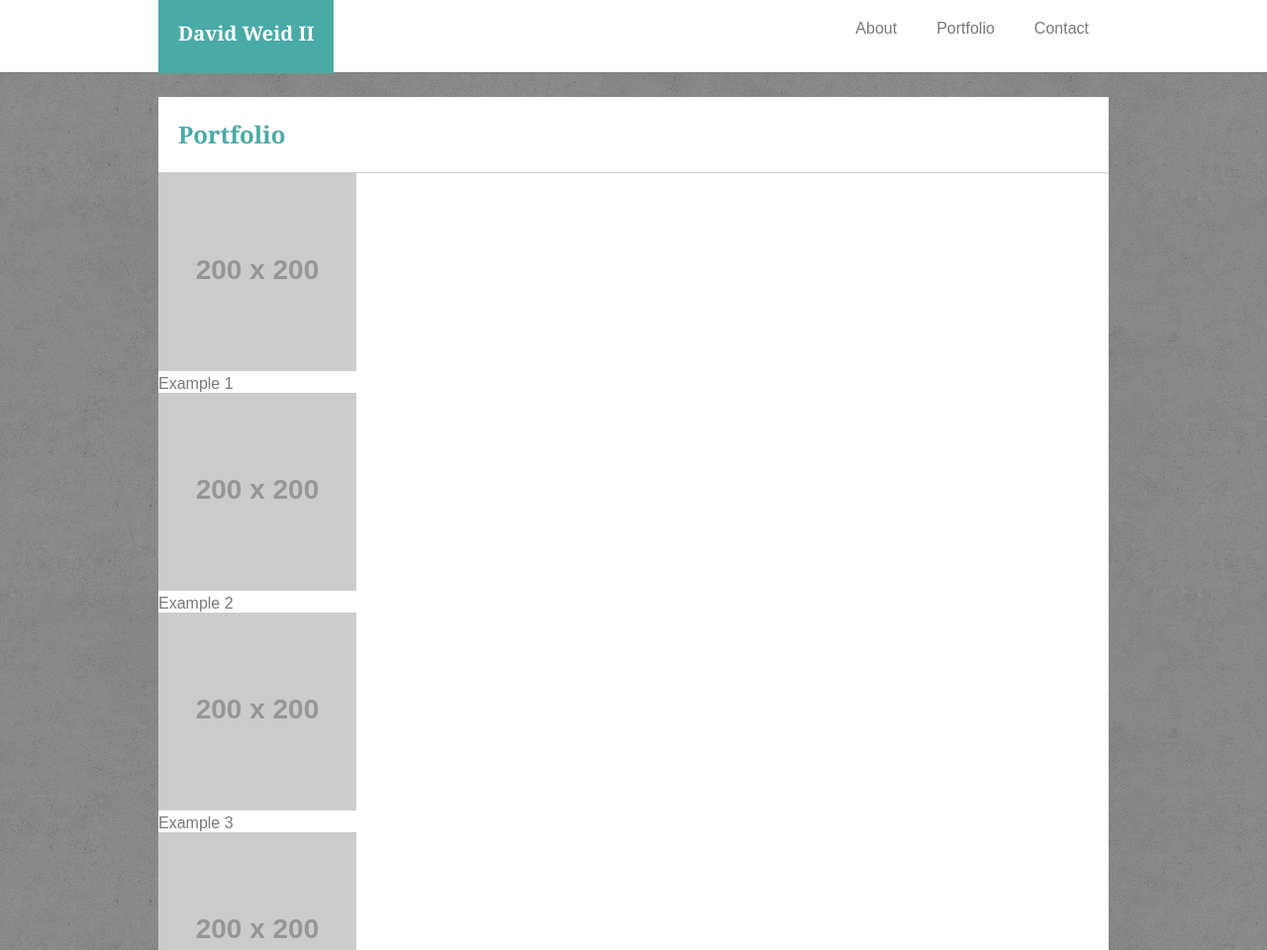
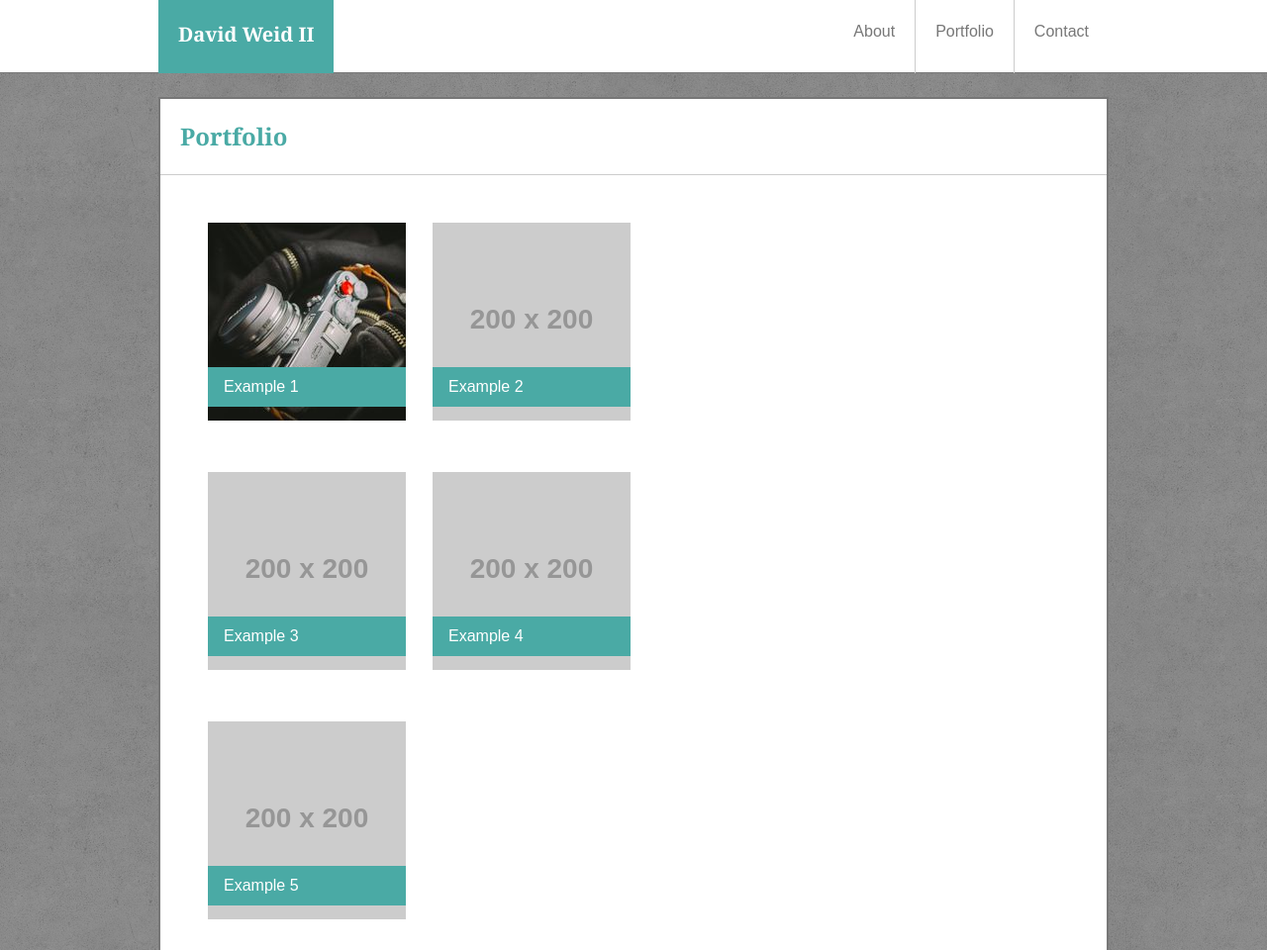
Before and after one commit to DavidWeid/DavidWeid.github.io, a plain HTML site: page portfolio.html in a window 1280 px wide. Shown: the top 960 px of the page at 99% size. Drawn offline with Linux system fonts and the light colour scheme; placeholder pictures from the web are drawn by us.

Commit message:
update all

```diff
--- a/assets/css/style.css
+++ b/assets/css/style.css
@@ -57,6 +57,7 @@ a {
     padding: 20px;
     height: 74px;
     font-size: 20px;
+    line-height: 150%;
     font-weight: bold;
     border: none;
 }
@@ -71,23 +72,30 @@ a {
     float: right;
     padding: 20px;
     height: 74px;
+    line-height: 150%;
+}
+
+#about,
+#portfolio {
+    border-right: 1px solid #cccccc;
 }
 
 .content-real {
     background: #ffffff;
     border-color: #dddddd;
+    border: 2px solid;
     width: 960px;
     margin: 0 auto;
     clear: both;
 }
 
 #profile-pic {
-    margin: 16px;
+    margin: 18px;
     float: left;
 }
 
 #text {
-    margin: 16px;
+    margin: 18px;
     font-size: 18px;
     line-height: 150%;
 }
@@ -123,11 +131,57 @@ a {
 input[type="submit"] {
     padding: 6px 18px;
     background: #4aaaa5;
-    color: #cccccc;
+    color: white;
     border: 0 none;
-    width: 100%;
+    width: 120px;
+    text-align: center;
+    font-size: 20px;
+    font-weight: 200;
 }
 
 input[type="text"] {
     width: 100%;
 }
+
+.portfolio-links {
+    width: 100%;
+    padding: 24px;
+}
+
+.p-block {
+    padding: 24px;
+    position: relative;
+}
+ #p1 {
+     float: left;
+     width: 25%;
+ }
+
+ #p2 {
+     float: left;
+     width: 75%;
+ }
+
+ #p3 {
+     float: left;
+     width: 25%;
+ }
+
+ #p4 {
+     float: left;
+     width: 75%;
+ }
+
+ #p5 {
+     clear: both;
+ }
+
+ .p-text {
+     padding: 8px 16px;
+     line-height: 150%;
+     color: white;
+     background: #4aaaa5;
+     width: 200px;
+     position: absolute;
+     bottom: 42px;
+ }
--- a/portfolio.html
+++ b/portfolio.html
@@ -51,45 +51,38 @@
 
             <div class="portfolio-links">
 
-                <div id="p1">
+                <div class="p-block" id="p1">
 
-                    <img src="https://via.placeholder.com/200" alt="Profile Picture" />
-                    <div>Example 1</div>
+                    <img src="assets/images/camera.jpg" alt="Portfolio 1" />
+                    <div class="p-text">Example 1</div>
 
                 </div>
 
-                <div id="p2">
+                <div class="p-block" id="p2">
 
                     <img src="https://via.placeholder.com/200" alt="Profile Picture" />
-                    <div>Example 2</div>
+                    <div class="p-text">Example 2</div>
 
                 </div>
 
-                <div id="p3">
+                <div class="p-block" id="p3">
 
                     <img src="https://via.placeholder.com/200" alt="Profile Picture" />
-                    <div>Example 3</div>
+                    <div class="p-text">Example 3</div>
 
                 </div>
 
-                <div id="p4">
+                <div class="p-block" id="p4">
 
                     <img src="https://via.placeholder.com/200" alt="Profile Picture" />
-                    <div>Example 4</div>
+                    <div class="p-text">Example 4</div>
 
                 </div>
 
-                <div id="p5">
+                <div class="p-block" id="p5">
 
                     <img src="https://via.placeholder.com/200" alt="Profile Picture" />
-                    <div>Example 5</div>
-
-                </div>
-
-                <div id="p6">
-
-                    <img src="https://via.placeholder.com/200" alt="Profile Picture" />
-                    <div>Examlpe 6</div>
+                    <div class="p-text">Example 5</div>
 
                 </div>
 
```
Also changed, not shown: contact.html (+4 -4 lines), index.html (+1 -1 lines), assets/images/Graduation.jpg (added), assets/images/Profile Pic.jpg (added), assets/images/camera.jpg (added), 1 other file.
